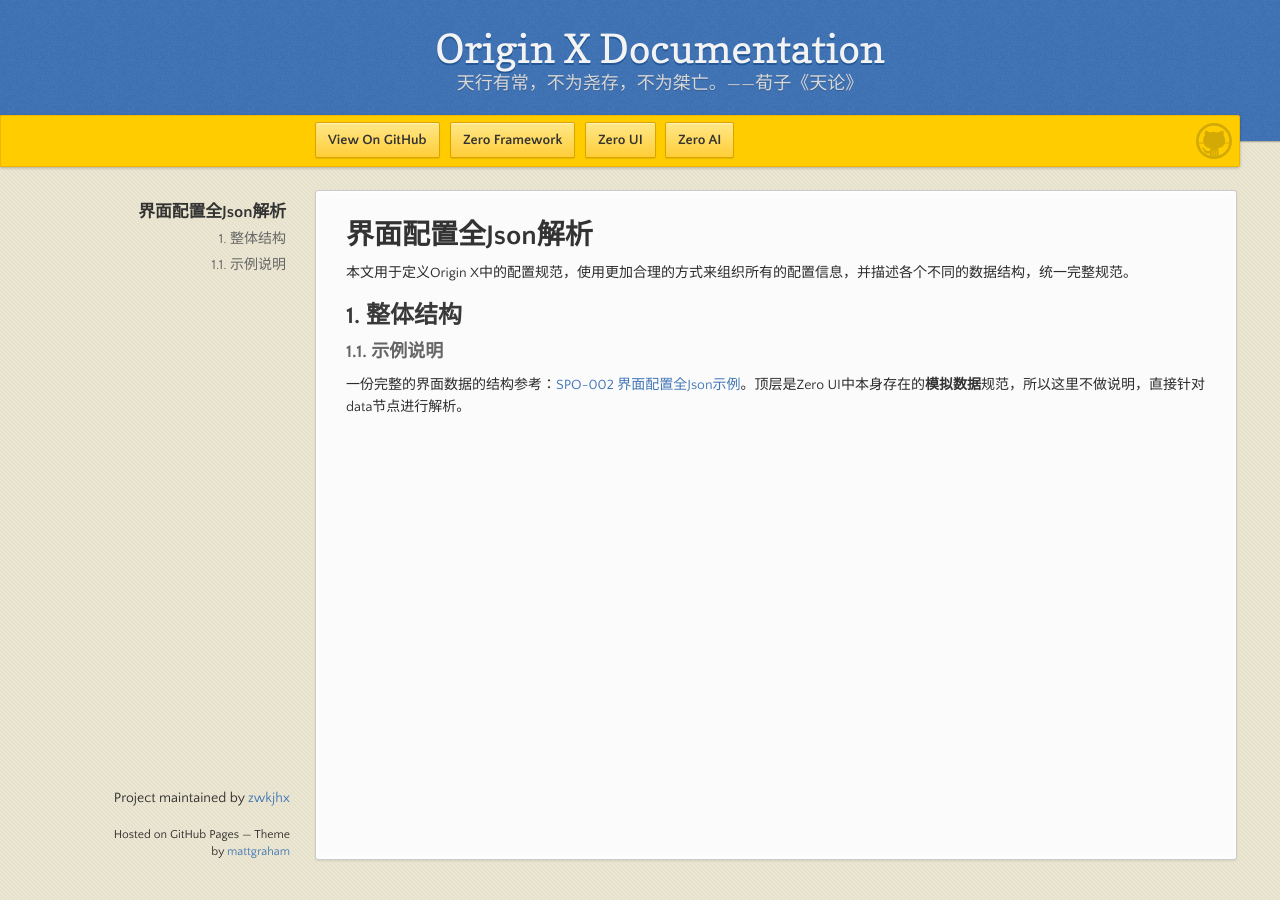
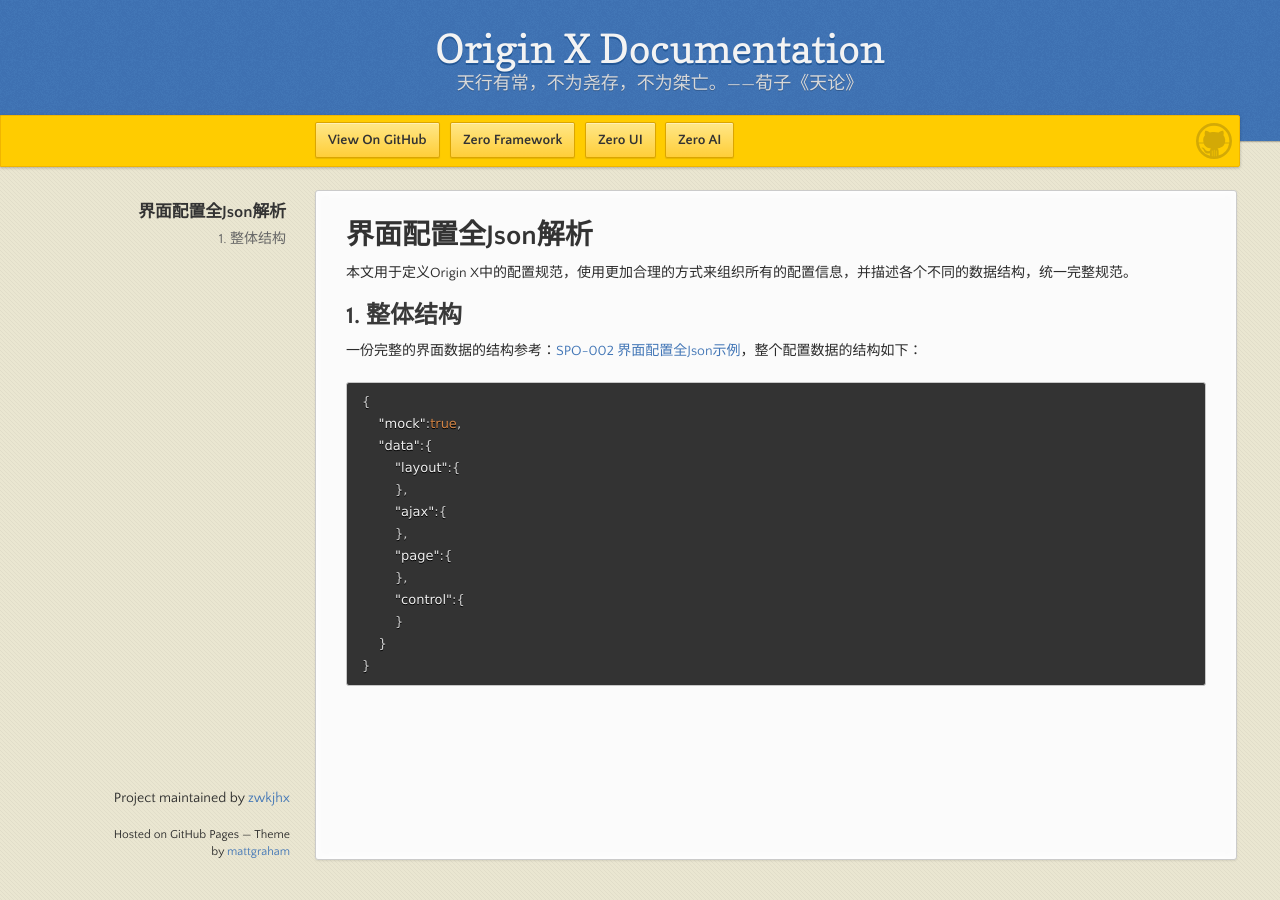
Before and after one commit to zwkjhx/ox-doc, a Jekyll site: the page built from specification/3-origin-xgui-fan/spo-001-jie-mian-pei-zhi-quan-json-jie-xi.md, in a window 1280 px wide. Built offline with Jekyll 4.4.1, drawn with Linux system fonts in a browser that asks for light colours; our own code applies the rules of GitHub Pages for plain Markdown files.

Commit message:
Updates specification/3-origin-xgui-fan/spo-001-jie-mian-pei-zhi-quan-json-jie-xi.md
Auto commit by GitBook Editor

````diff
--- a/specification/3-origin-xgui-fan/spo-001-jie-mian-pei-zhi-quan-json-jie-xi.md
+++ b/specification/3-origin-xgui-fan/spo-001-jie-mian-pei-zhi-quan-json-jie-xi.md
@@ -4,6 +4,20 @@
 
 ## 1. 整体结构
 
-### 1.1. 示例说明
+一份完整的界面数据的结构参考：[SPO-002 界面配置全Json示例](/specification/3-origin-xgui-fan/spo-002-jie-mian-pei-zhi-quan-json-shi-li.md)，整个配置数据的结构如下：
 
-一份完整的界面数据的结构参考：[SPO-002 界面配置全Json示例](/specification/3-origin-xgui-fan/spo-002-jie-mian-pei-zhi-quan-json-shi-li.md)。顶层是Zero UI中本身存在的**模拟数据**规范，所以这里不做说明，直接针对data节点进行解析。
+```json
+{
+    "mock":true,
+    "data":{
+        "layout":{
+        },
+        "ajax":{
+        },
+        "page":{
+        },
+        "control":{
+        }
+    }
+}
+```
````
